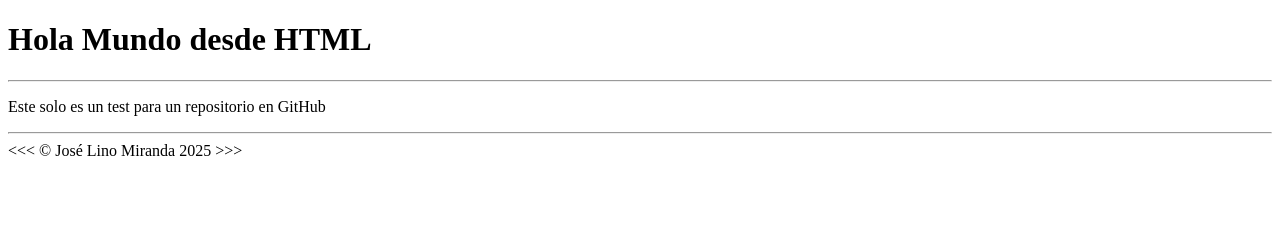
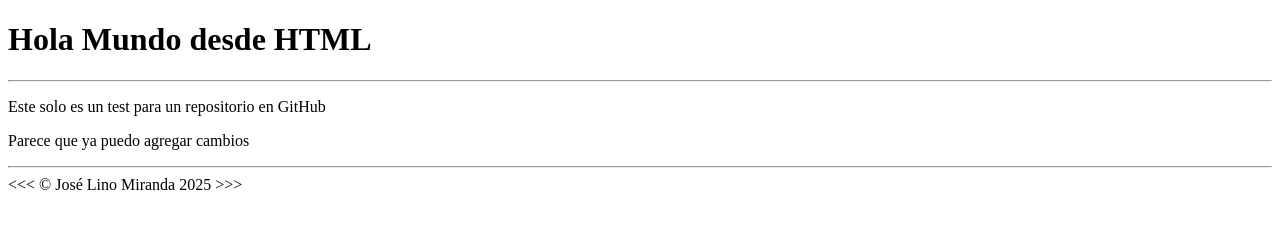
Before and after one commit to lmiranda-epicore/HTML-TEST, a plain HTML site: page index.html in a window 1280 px wide. Drawn offline with Linux system fonts and the light colour scheme.

Commit message:
Este es el segundo cambio a index.html
Agregado parrafo "Parece que ya puedo agregar cambios"

```diff
--- a/index.html
+++ b/index.html
@@ -12,6 +12,8 @@
 
     <main>
         <p>Este solo es un test para un repositorio en GitHub</p>
+
+        <p>Parece que ya puedo agregar cambios</p>
     </main>
 
     <hr>
```
